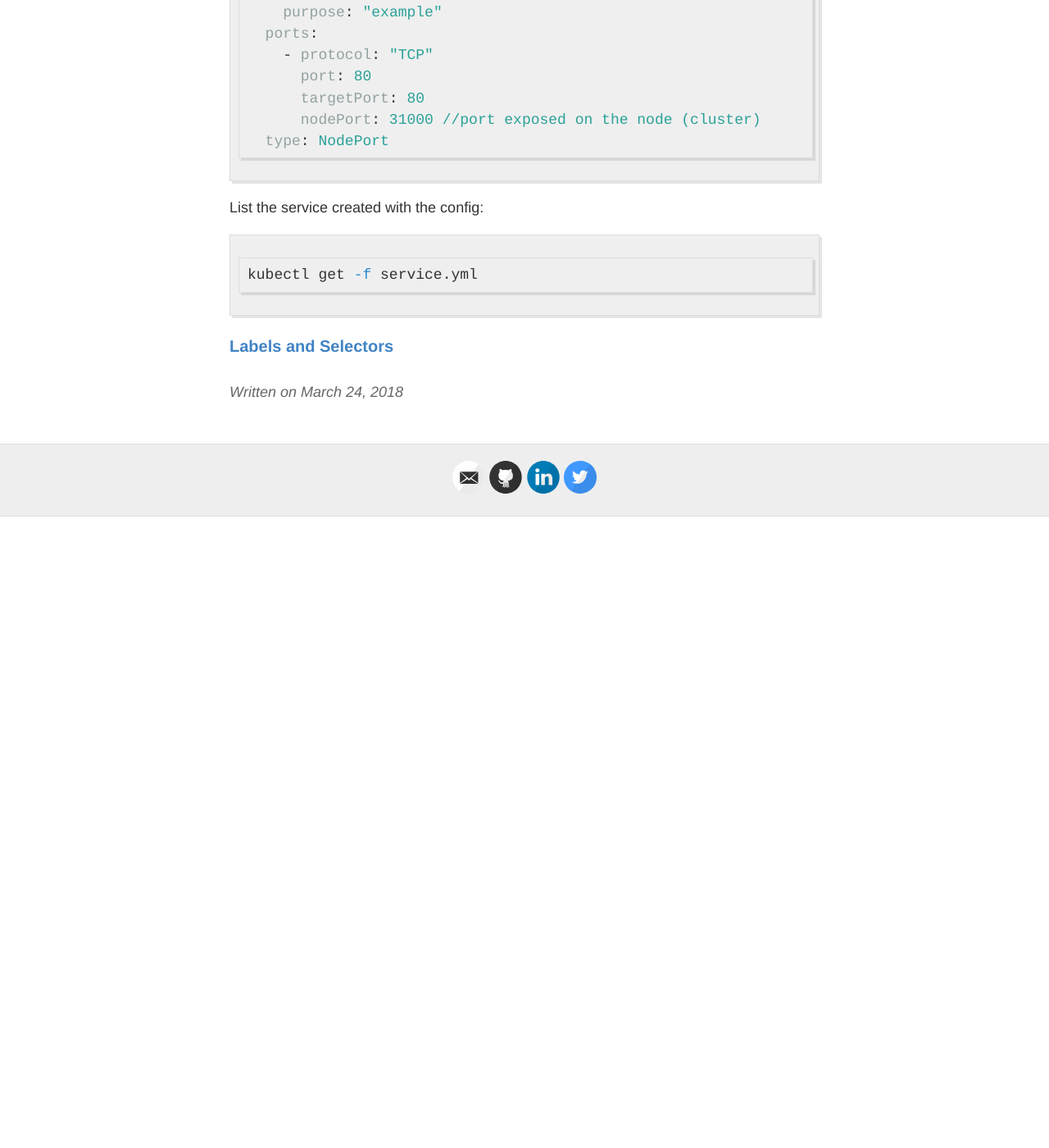
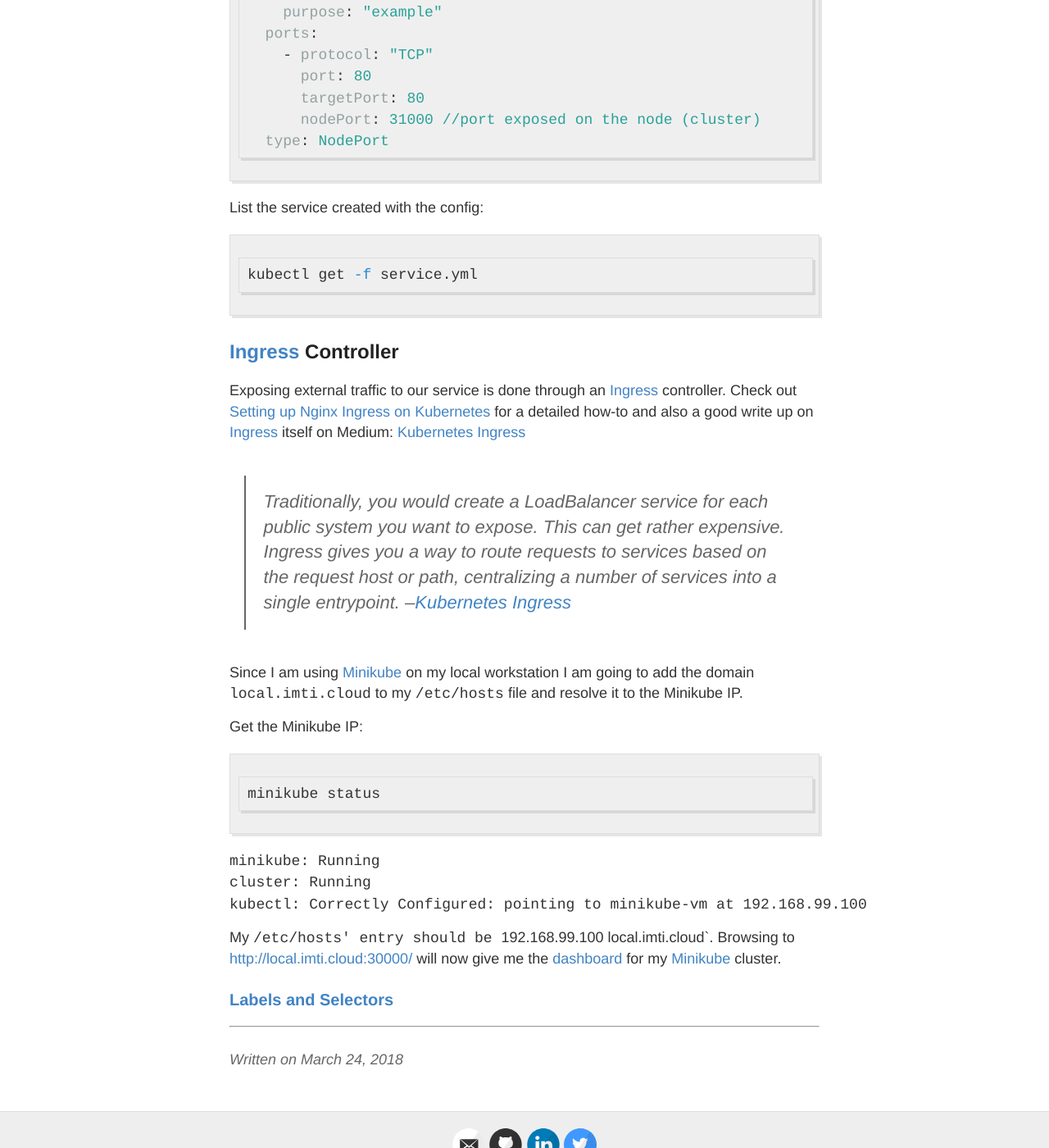
Before and after one commit to cjimti/mk, a Jekyll site: the page built from _posts/2018-03-24-microservices.md, in a window 1280 px wide and 1400 px high, scrolled down 11156 px. Shown: the whole window at 82% size. Built offline with Jekyll 4.4.1, drawn with Linux system fonts in a browser that asks for light colours; before the commit the page ends 11786 px from its top, so only the background shows below that; some of the changed text lies outside the part shown.

Commit message:
Update 2018-03-24-microservices.md

````diff
--- a/_posts/2018-03-24-microservices.md
+++ b/_posts/2018-03-24-microservices.md
@@ -330,11 +330,37 @@
 kubectl get -f service.yml
 ```
 
+## [Ingress] Controller
+
+Exposing external traffic to our service is done through an [Ingress] controller. Check out [Setting up Nginx Ingress on Kubernetes] for a detailed how-to and also a good write up on [Ingress] itself on Medium: [Kubernetes Ingress]
+
+> Traditionally, you would create a LoadBalancer service for each public system you want to expose. This can get rather expensive. Ingress gives you a way to route requests to services based on the request host or path, centralizing a number of services into a single entrypoint. --[Kubernetes Ingress]
+
+Since I am using [Minikube] on my local workstation I am going to add the domain `local.imti.cloud` to my `/etc/hosts` file and resolve it to the Minikube IP.
+
+Get the Minikube IP:
+```bash
+minikube status
+```
+
+```plain
+minikube: Running
+cluster: Running
+kubectl: Correctly Configured: pointing to minikube-vm at 192.168.99.100
+```
+
+My `/etc/hosts' entry should be `192.168.99.100  local.imti.cloud`. Browsing to [http://local.imti.cloud:30000/](http://local.imti.cloud:30000/) will now give me the [dashboard] for my [Minikube] cluster.
+
+
 
 
 
 ### [Labels and Selectors]
 
+---
+[Setting up Nginx Ingress on Kubernetes]: https://hackernoon.com/setting-up-nginx-ingress-on-kubernetes-2b733d8d2f45
+[Kubernetes Ingress]: https://medium.com/@cashisclay/kubernetes-ingress-82aa960f658e
+[Ingress]: https://kubernetes.io/docs/concepts/services-networking/ingress/
 [kubectl]: https://kubernetes.io/docs/reference/kubectl/cheatsheet/
 [Config Maps]: http://kubernetes.io/docs/user-guide/configmap/
 [Secret]: http://kubernetes.io/docs/user-guide/secrets/
````
Also changed, not shown: other parts of _posts/2018-03-24-microservices.md (+1 -0 lines).
